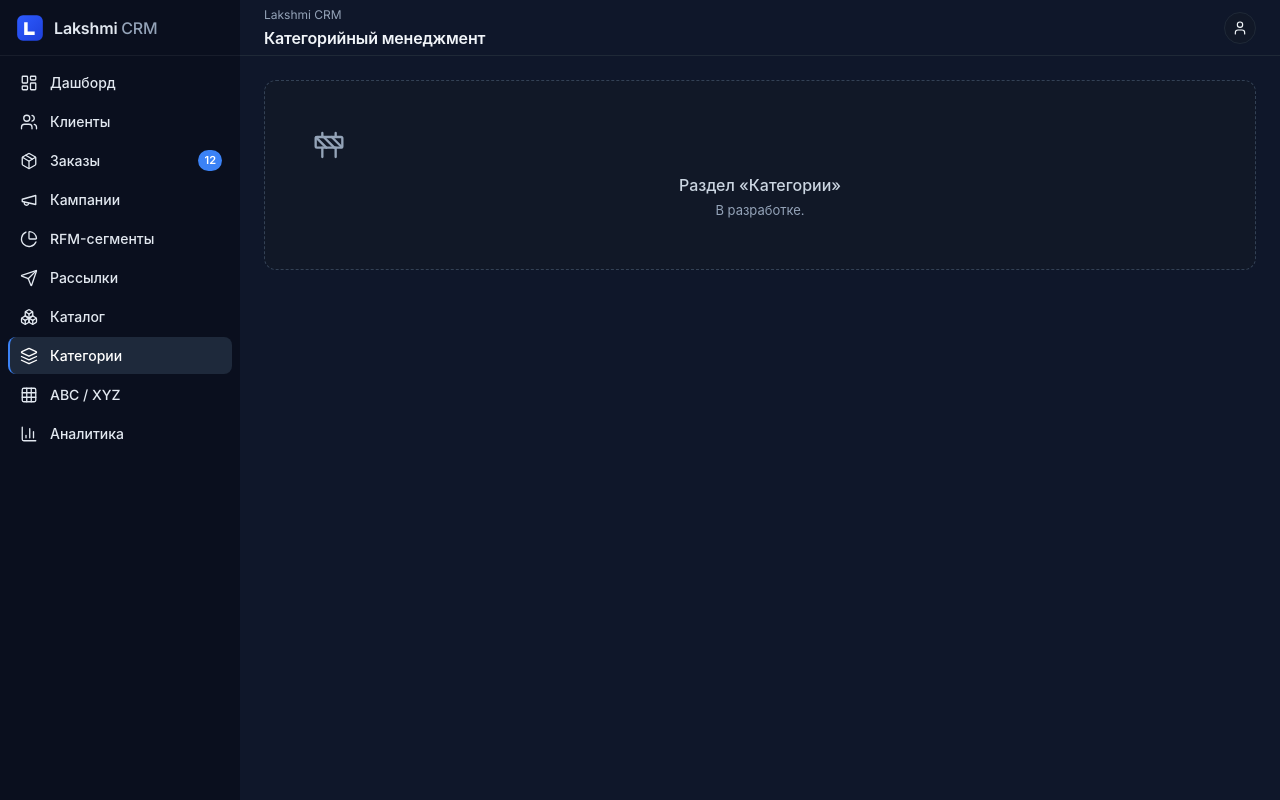
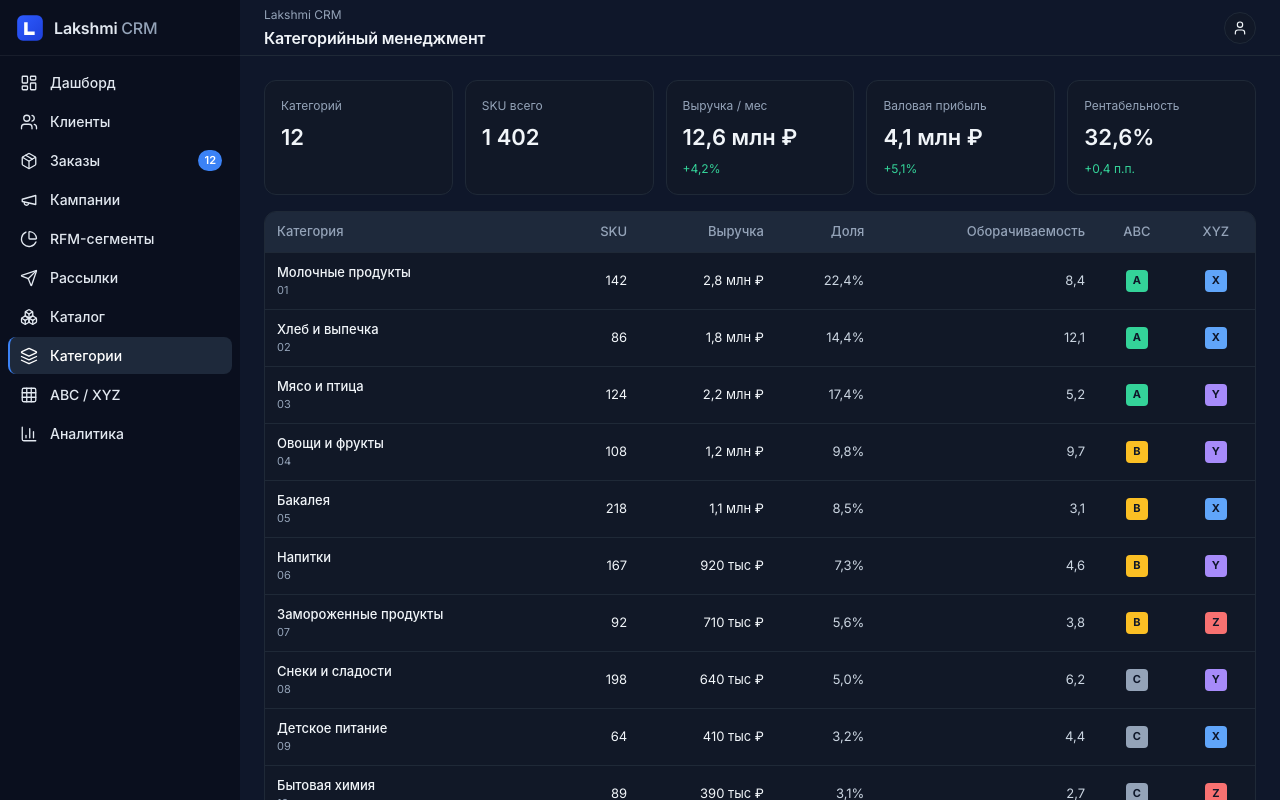
Before and after one commit to Shit-coin-v/lakshmi-bot, a React (Vite) app in the folder crm-web/: page /categories in a window 1280 px wide. Shown: the top 800 px of the page. Built offline with nearby package versions, Linux system fonts and the light colour scheme; a web font is replaced by a local one.

Commit message:
feat(crm-web): port CategoriesScreen with AbcBadge, XyzBadge

```diff
--- /dev/null
+++ b/crm-web/src/components/primitives/AbcBadge.jsx
@@ -0,0 +1,13 @@
+export function AbcBadge({ v }) {
+  const color = `var(--abc-${(v || '').toLowerCase()})`;
+  return (
+    <span style={{
+      display: 'inline-flex', alignItems: 'center', justifyContent: 'center',
+      minWidth: 22, height: 22, padding: '0 6px',
+      borderRadius: 4, fontSize: 11, fontWeight: 700, textAlign: 'center',
+      color: '#0F172A', background: color,
+    }}>{v}</span>
+  );
+}
+
+export default AbcBadge;
--- /dev/null
+++ b/crm-web/src/components/primitives/XyzBadge.jsx
@@ -0,0 +1,13 @@
+export function XyzBadge({ v }) {
+  const color = `var(--xyz-${(v || '').toLowerCase()})`;
+  return (
+    <span style={{
+      display: 'inline-flex', alignItems: 'center', justifyContent: 'center',
+      minWidth: 22, height: 22, padding: '0 6px',
+      borderRadius: 4, fontSize: 11, fontWeight: 700, textAlign: 'center',
+      color: '#0F172A', background: color,
+    }}>{v}</span>
+  );
+}
+
+export default XyzBadge;
--- a/crm-web/src/routes.jsx
+++ b/crm-web/src/routes.jsx
@@ -10,9 +10,9 @@ import ClientDetailScreen from './screens/ClientDetailScreen.jsx';
 import OrdersScreen from './screens/OrdersScreen.jsx';
 import CampaignsScreen from './screens/CampaignsScreen.jsx';
 import BroadcastsScreen from './screens/BroadcastsScreen.jsx';
+import CategoriesScreen from './screens/CategoriesScreen.jsx';
 
 // Временные заглушки — заменяются в Tasks 10-18.
-const TmpCategories      = () => <Placeholder name="Категории" />;
 const TmpCategoryDetail  = () => <Placeholder name="Категория" />;
 const TmpAbcXyz          = () => <Placeholder name="ABC / XYZ" />;
 
@@ -40,7 +40,7 @@ export const ROUTES = [
   { path: '/rfm',               element: <RfmScreen /> },
   { path: '/broadcasts',        element: <BroadcastsScreen /> },
   { path: '/catalog',           element: <CatalogScreen /> },
-  { path: '/categories',        element: <TmpCategories /> },
+  { path: '/categories',        element: <CategoriesScreen /> },
   { path: '/categories/:slug',  element: <TmpCategoryDetail /> },
   { path: '/abc-xyz',           element: <TmpAbcXyz /> },
   { path: '/analytics',         element: <AnalyticsScreen /> },
--- /dev/null
+++ b/crm-web/src/screens/CategoriesScreen.jsx
@@ -0,0 +1,69 @@
+import { useNavigate } from 'react-router-dom';
+import { Stat } from '../components/primitives/Stat.jsx';
+import { AbcBadge } from '../components/primitives/AbcBadge.jsx';
+import { XyzBadge } from '../components/primitives/XyzBadge.jsx';
+import categories from '../fixtures/categories.js';
+import { fmtRubShort, fmtPct } from '../utils/format.js';
+
+export default function CategoriesScreen() {
+  const navigate = useNavigate();
+
+  const totals = categories.reduce(
+    (a, c) => ({
+      revenue: a.revenue + c.revenue,
+      cogs: a.cogs + c.cogs,
+      skus: a.skus + c.skus,
+    }),
+    { revenue: 0, cogs: 0, skus: 0 }
+  );
+  const grossProfit = totals.revenue - totals.cogs;
+  const margin = (grossProfit / totals.revenue) * 100;
+
+  return (
+    <div style={{ display: 'flex', flexDirection: 'column', gap: 16 }}>
+      <div style={{ display: 'grid', gridTemplateColumns: 'repeat(5, 1fr)', gap: 12 }}>
+        <Stat label="Категорий" value={categories.length} />
+        <Stat label="SKU всего" value={totals.skus.toLocaleString('ru-RU')} />
+        <Stat label="Выручка / мес" value={fmtRubShort(totals.revenue)} delta={0.042} deltaLabel="+4,2%" />
+        <Stat label="Валовая прибыль" value={fmtRubShort(grossProfit)} delta={0.051} deltaLabel="+5,1%" />
+        <Stat label="Рентабельность" value={fmtPct(margin)} delta={0.004} deltaLabel="+0,4 п.п." />
+      </div>
+
+      <div style={{ background: 'var(--surface-panel)', border: '1px solid var(--border)', borderRadius: 'var(--radius-lg)', overflow: 'hidden' }}>
+        <table style={{ width: '100%', fontSize: 13 }}>
+          <thead style={{ background: 'var(--surface-panel-elevated)', color: 'var(--fg-muted)' }}>
+            <tr>
+              <th style={{ textAlign: 'left',  padding: '10px 12px', fontWeight: 500 }}>Категория</th>
+              <th style={{ textAlign: 'right', padding: '10px 12px', fontWeight: 500 }}>SKU</th>
+              <th style={{ textAlign: 'right', padding: '10px 12px', fontWeight: 500 }}>Выручка</th>
+              <th style={{ textAlign: 'right', padding: '10px 12px', fontWeight: 500 }}>Доля</th>
+              <th style={{ textAlign: 'right', padding: '10px 12px', fontWeight: 500 }}>Оборачиваемость</th>
+              <th style={{ textAlign: 'center', padding: '10px 12px', fontWeight: 500 }}>ABC</th>
+              <th style={{ textAlign: 'center', padding: '10px 12px', fontWeight: 500 }}>XYZ</th>
+            </tr>
+          </thead>
+          <tbody>
+            {categories.map((c) => (
+              <tr
+                key={c.slug}
+                onClick={() => navigate(`/categories/${c.slug}`)}
+                style={{ cursor: 'pointer', borderTop: '1px solid var(--border)' }}
+              >
+                <td style={{ padding: '10px 12px' }}>
+                  <div style={{ fontWeight: 500, color: 'var(--fg-primary)' }}>{c.name}</div>
+                  <div style={{ fontSize: 11, color: 'var(--fg-muted)' }}>{c.code}</div>
+                </td>
+                <td style={{ padding: '10px 12px', textAlign: 'right', color: 'var(--fg-primary)' }}>{c.skus}</td>
+                <td style={{ padding: '10px 12px', textAlign: 'right', color: 'var(--fg-primary)' }}>{fmtRubShort(c.revenue)}</td>
+                <td style={{ padding: '10px 12px', textAlign: 'right', color: 'var(--fg-secondary)' }}>{fmtPct(c.share)}</td>
+                <td style={{ padding: '10px 12px', textAlign: 'right', color: 'var(--fg-secondary)' }}>{c.turnover.toFixed(1).replace('.', ',')}</td>
+                <td style={{ padding: '10px 12px', textAlign: 'center' }}><AbcBadge v={c.abc} /></td>
+                <td style={{ padding: '10px 12px', textAlign: 'center' }}><XyzBadge v={c.xyz} /></td>
+              </tr>
+            ))}
+          </tbody>
+        </table>
+      </div>
+    </div>
+  );
+}
```
Also changed, not shown: 1 other file (tests, documents, lock files or other folders).
